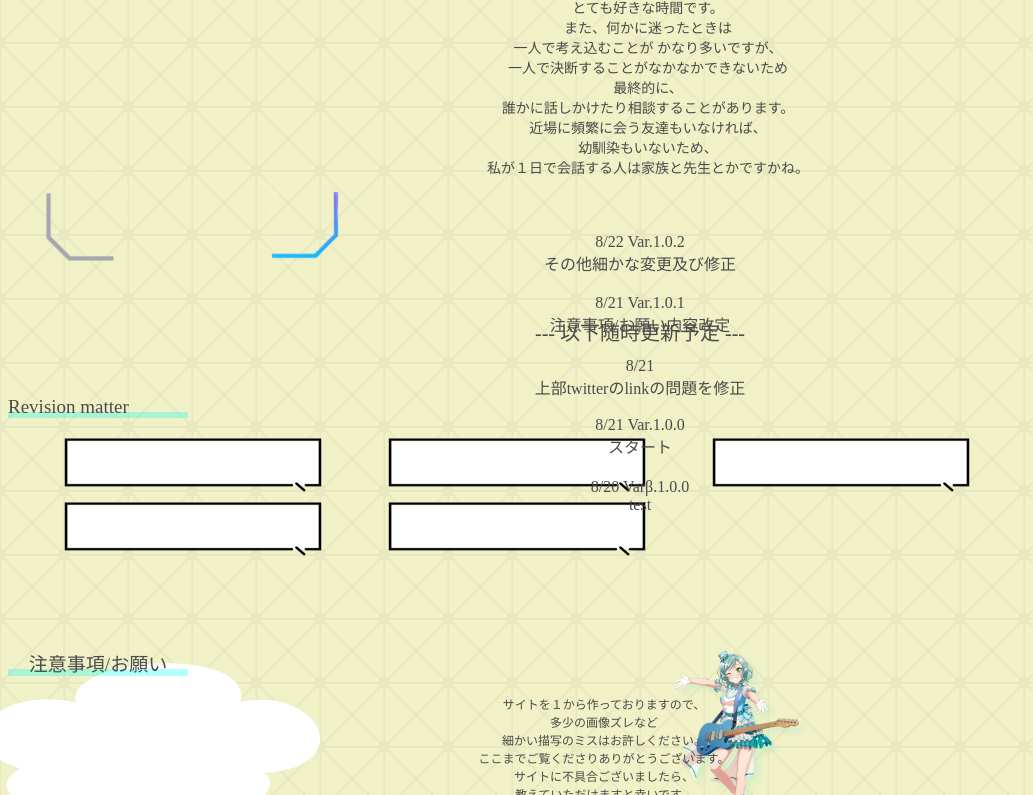
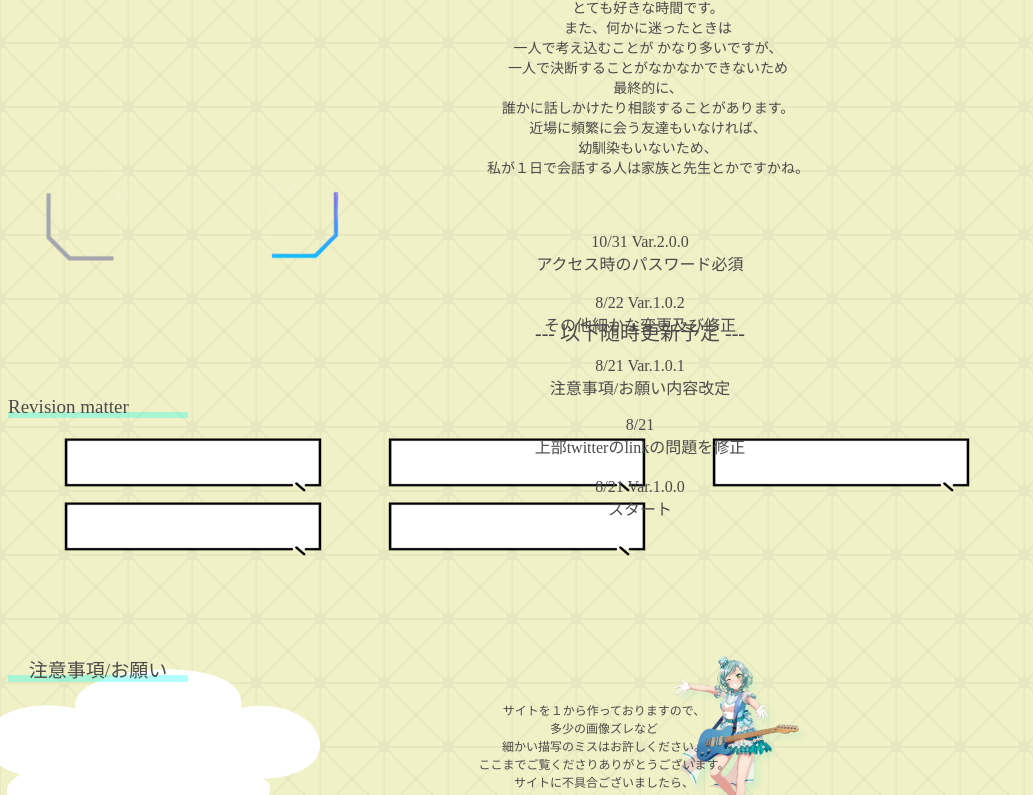
Before and after one commit to hinahikawa0320/hinahikawa, a plain HTML site: page scroll_change/index.html in a window 1280 px wide. Shown: the part 2005-2800 px from the top of the page, without its empty margins (0-1033 px from the left). Drawn offline with Linux system fonts and the light colour scheme.

Commit message:
Update index.html

```diff
--- a/scroll_change/index.html
+++ b/scroll_change/index.html
@@ -13,8 +13,8 @@
 
 <body>
     <div>
-        <p class="top1">最終更新日・・・2023/08/22</p>
-        <p class="top2">ver.1.0.2</p>
+        <p class="top1">最終更新日・・・2023/10/31</p>
+        <p class="top2">ver.2.0.0</p>
     </div>
     <div>
 
@@ -163,11 +163,11 @@
         <img class="hukidasi4" src="img/hukidasi W.png" alt="hukidasi">
         <img class="hukidasi4" src="img/hukidasi W.png" alt="hukidasi">
         <img class="hukidasi4" src="img/hukidasi W.png" alt="hukidasi">
-        <p class="Revision4">8/22 Var.1.0.2 <br>その他細かな変更及び修正</p>
-        <p class="Revision3">8/21 Var.1.0.1 <br>注意事項/お願い内容改定</p>
-        <p class="Revision2">8/21 <br>上部twitterのlinkの問題を修正</p>
-        <p class="Revision1">8/21 Var.1.0.0 <br>スタート</p>
-        <p class="Revision">8/20 Varβ.1.0.0 <br>test</p>
+        <p class="Revision4">10/31 Var.2.0.0 <br>アクセス時のパスワード必須</p>
+        <p class="Revision3">8/22 Var.1.0.2 <br>その他細かな変更及び修正</p>
+        <p class="Revision2">8/21 Var.1.0.1 <br>注意事項/お願い内容改定</p>
+        <p class="Revision1">8/21 <br>上部twitterのlinkの問題を修正</p>
+        <p class="Revision">8/21 Var.1.0.0 <br>スタート</p>
     </div>
     <div class="div8">
 
```
